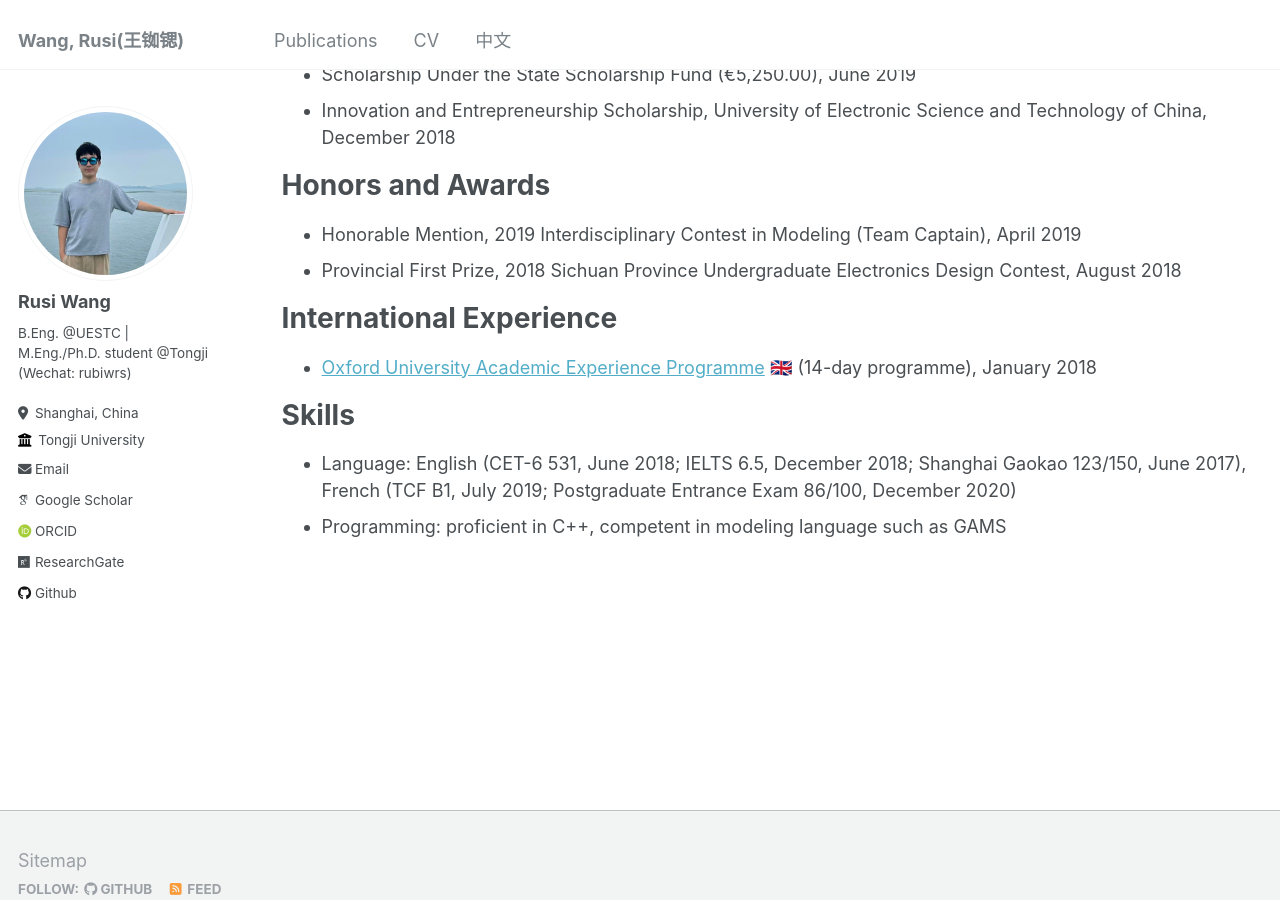
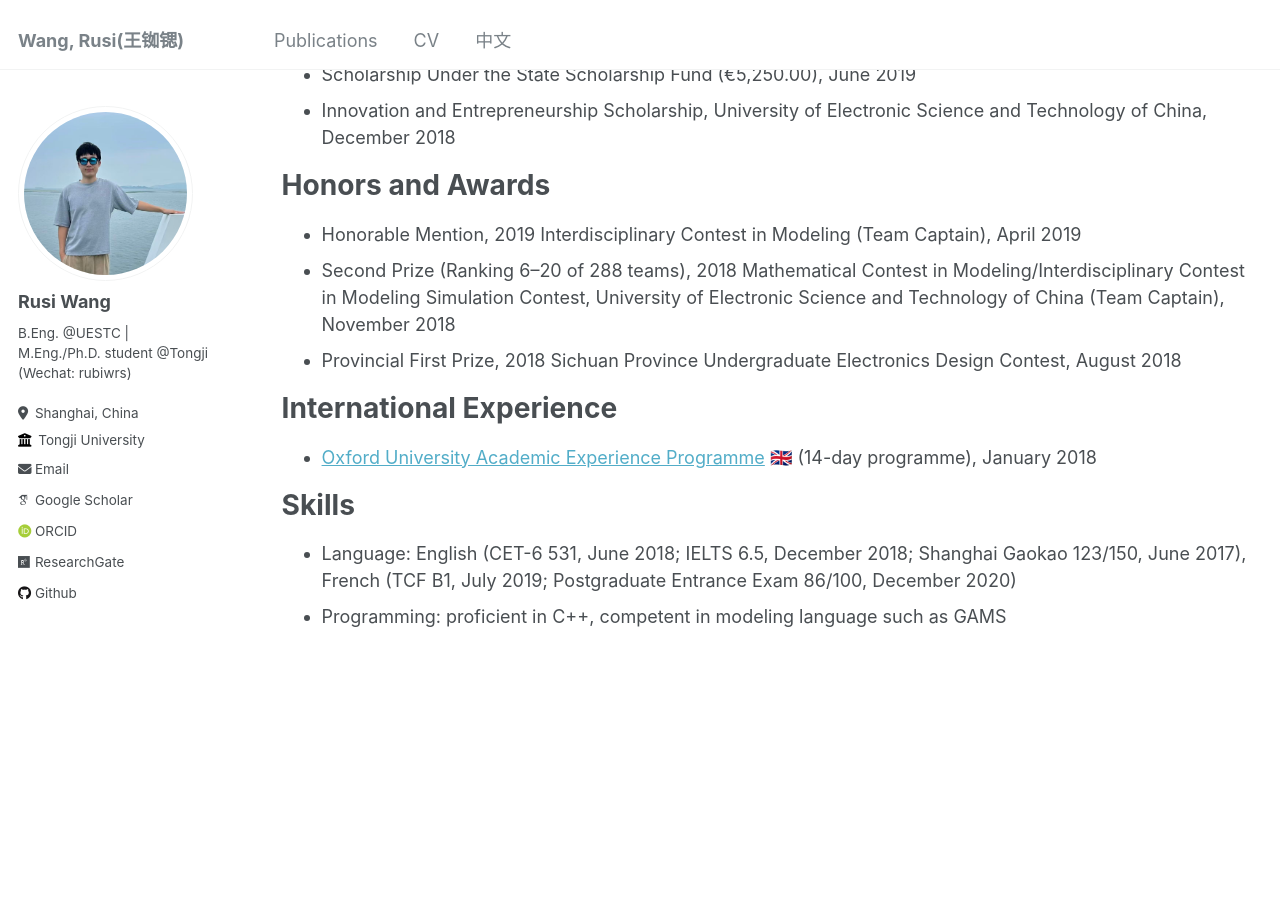
Before and after one commit to RusiWang99/RusiWang99.github.io, a Jekyll site: the page built from _pages/cv.md, in a window 1280 px wide and 900 px high, scrolled down 1279 px. Built offline with Jekyll 4.4.1, drawn with Linux system fonts in a browser that asks for light colours; some web fonts are replaced.

Commit message:
Update cv.md

```diff
--- a/_pages/cv.md
+++ b/_pages/cv.md
@@ -34,6 +34,7 @@ Scholarships
 Honors and Awards
 ======
 * Honorable Mention, 2019 Interdisciplinary Contest in Modeling (Team Captain), April 2019
+* Second Prize (Ranking 6–20 of 288 teams), 2018 Mathematical Contest in Modeling/Interdisciplinary Contest in Modeling Simulation Contest, University of Electronic Science and Technology of China (Team Captain), November 2018
 * Provincial First Prize, 2018 Sichuan Province Undergraduate Electronics Design Contest, August 2018
 
 International Experience
```
